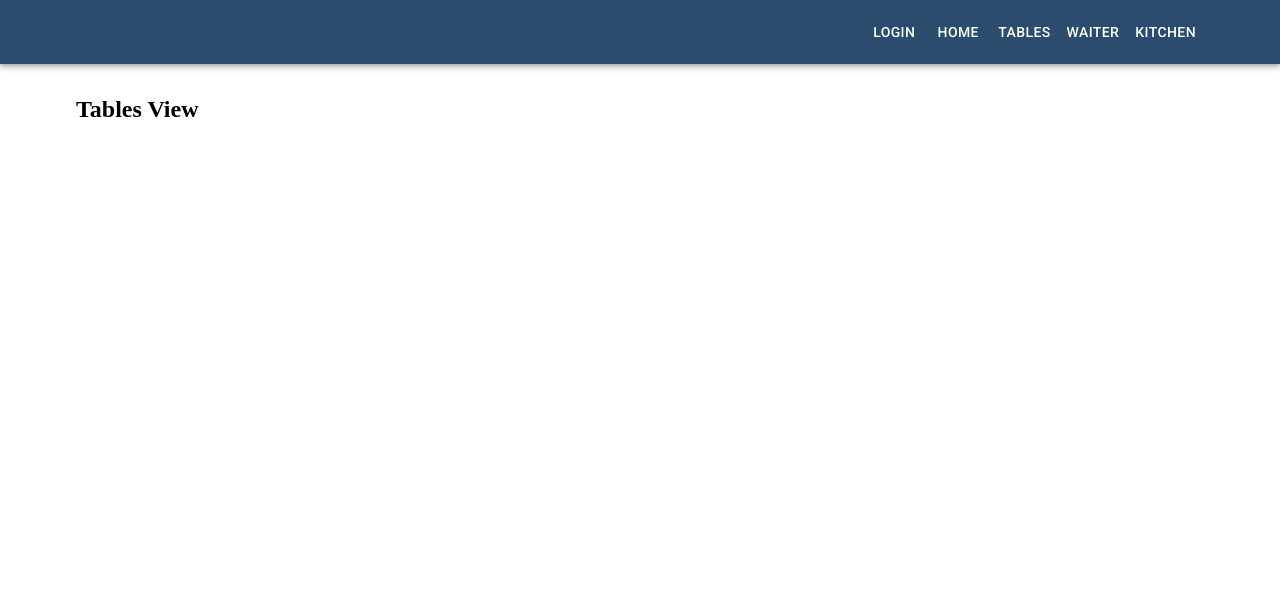
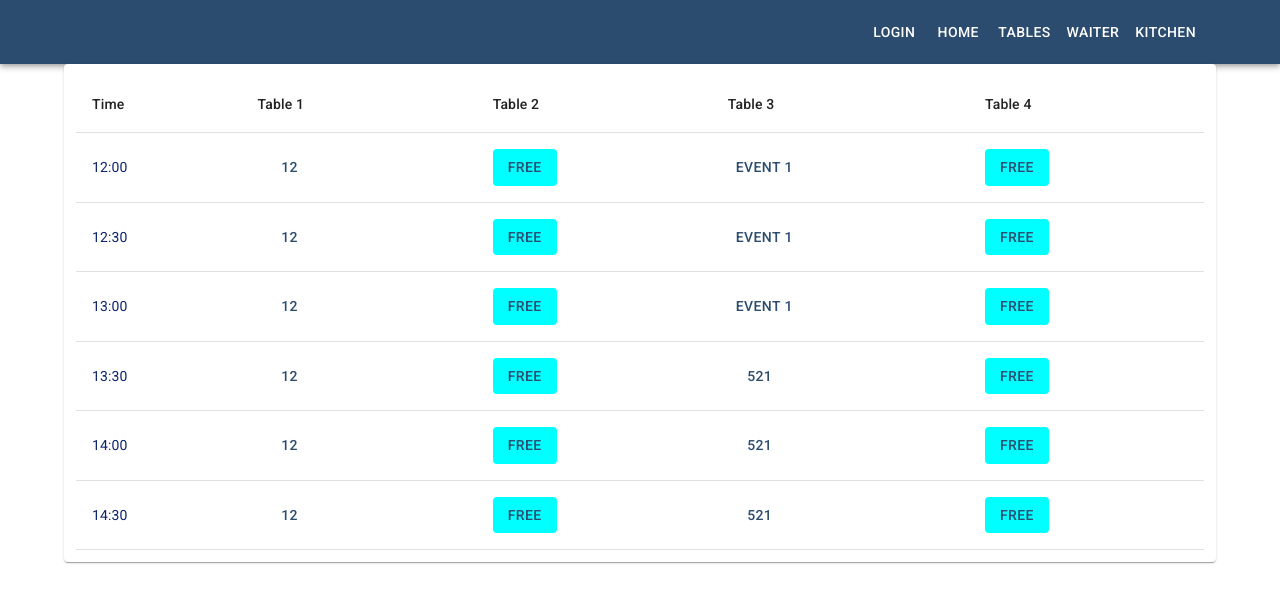
Before and after one commit to AdrianSadowski/oop-ajax-pizzeria-portal, a React (Create React App) app: page /tables in a window 1280 px wide. Shown: the top 602 px of the page. Built offline with nearby package versions, Linux system fonts and the light colour scheme.

Commit message:
Add Kitchen and Tables view

```diff
--- a/src/components/views/Kitchen/Kitchen.js
+++ b/src/components/views/Kitchen/Kitchen.js
@@ -1,10 +1,61 @@
+import { Paper, TableCell, TableHead, TableRow, Table, TableBody, Checkbox } from '@mui/material';
 import React from 'react';
 import styles from './Kitchen.module.scss';
 
+const kitchenContent = [
+  { id: '1', status: 'ready', tableID: '1', order: 'Hawajska na cienkim z Ketchupem' },
+  { id: '2', status: 'ready', tableID: '3', order: 'Burger Drwala' },
+  { id: '3', status: 'not-ready', tableID: 'takeaway', order: 'Pad Thai' },
+  { id: '4', status: 'ready', tableID: '4', order: 'Naleśniki na słono' },
+  { id: '5', status: 'not-ready', tableID: 'delivery', order: 'Dewolaj, Piwo z Beczki' },
+];
+
+const renderActions = status => {
+  switch (status) {
+    case 'ready':
+      return (
+        <Checkbox checked={true}/>
+      );
+    case 'not-ready':
+      return (
+        <Checkbox checked={false}/>
+      );
+    default:
+      return null;
+  }
+};
+
 const Kitchen = () => (
-  <div className={styles.component}>
-    <h2>Kitchen View</h2>
-  </div>
+  <Paper className={styles.component}>
+    <Table>
+      <TableHead>
+        <TableRow>
+          <TableCell>Table ID</TableCell>
+          <TableCell>Order Deails</TableCell>
+          <TableCell>Order Status</TableCell>
+          <TableCell>Order ID</TableCell>
+        </TableRow>
+      </TableHead>
+      <TableBody>
+        {kitchenContent.map(row => (
+          <TableRow key={row.id}>
+            <TableCell>
+              {row.tableID}
+            </TableCell>
+            <TableCell>
+              {row.order}
+            </TableCell>
+            <TableCell>
+              {renderActions(row.status)} {row.status}
+            </TableCell>
+            <TableCell>
+              {row.id}
+            </TableCell>
+          </TableRow>
+        ))}
+      </TableBody>
+    </Table>
+  </Paper>
 );
 
 export default Kitchen;
--- a/src/components/views/Order/Order.js
+++ b/src/components/views/Order/Order.js
@@ -3,7 +3,7 @@ import styles from './Order.module.scss';
 
 const Order = () => (
   <div className={styles.component}>
-    <h2>Order View</h2>
+    <h2>Order View22</h2>
   </div>
 );
 
--- a/src/components/views/Tables/Tables.js
+++ b/src/components/views/Tables/Tables.js
@@ -1,10 +1,114 @@
+import { Button, Paper, Table, TableBody, TableCell, TableHead, TableRow } from '@mui/material';
 import React from 'react';
+import { NavLink } from 'react-router-dom';
 import styles from './Tables.module.scss';
 
+const tableContent = [
+  {
+    hour: '12:00',
+    tables: [
+      {table: 1, status: 'booked', bookingId: '12'},
+      {table: 2, status: 'free', bookingId: null},
+      {table: 3, status: 'event', bookingId: '1'},
+      {table: 4, status: 'free', bookingId: null},
+    ],
+  },
+  {
+    hour: '12:30',
+    tables: [
+      {table: 1, status: 'booked', bookingId: '12'},
+      {table: 2, status: 'free', bookingId: null},
+      {table: 3, status: 'event', bookingId: '1'},
+      {table: 4, status: 'free', bookingId: null},
+    ],
+  },
+  {
+    hour: '13:00',
+    tables: [
+      {table: 1, status: 'booked', bookingId: '12'},
+      {table: 2, status: 'free', bookingId: null},
+      {table: 3, status: 'event', bookingId: '1'},
+      {table: 4, status: 'free', bookingId: null},
+    ],
+  },
+  {
+    hour: '13:30',
+    tables: [
+      {table: 1, status: 'booked', bookingId: '12'},
+      {table: 2, status: 'free', bookingId: null},
+      {table: 3, status: 'booked', bookingId: '521'},
+      {table: 4, status: 'free', bookingId: null},
+    ],
+  },
+  {
+    hour: '14:00',
+    tables: [
+      {table: 1, status: 'booked', bookingId: '12'},
+      {table: 2, status: 'free', bookingId: null},
+      {table: 3, status: 'booked', bookingId: '521'},
+      {table: 4, status: 'free', bookingId: null},
+    ],
+  },
+  {
+    hour: '14:30',
+    tables: [
+      {table: 1, status: 'booked', bookingId: '12'},
+      {table: 2, status: 'free', bookingId: null},
+      {table: 3, status: 'booked', bookingId: '521'},
+      {table: 4, status: 'free', bookingId: null},
+    ],
+  },
+];
+
+const renderActions = (status, table) => {
+  switch (status) {
+    case 'free':
+      return (
+        <Button className={styles.free} to={`/tables/booking-new`} component={NavLink}>Free</Button>
+      );
+    case 'booked':
+      return (
+        <Button to={`/tables/booking/${table.bookingId}`} component={NavLink}>{table.bookingId}</Button>
+      );
+    case 'event':
+      return (
+        <Button to={`/tables/events/${table.bookingId}`} component={NavLink}>Event {table.bookingId}</Button>
+      );
+    default:
+      return null;
+  }
+};
+
 const Tables = () => (
-  <div className={styles.component}>
-    <h2>Tables View</h2>
-  </div>
+  <Paper className={styles.component}>
+    <Table>
+      <TableHead>
+        <TableRow>
+          <TableCell>Time</TableCell>
+          <TableCell>Table 1</TableCell>
+          <TableCell>Table 2</TableCell>
+          <TableCell>Table 3</TableCell>
+          <TableCell>Table 4</TableCell>
+        </TableRow>
+      </TableHead>
+      <TableBody>
+        {tableContent.map((row) => {
+          return (
+            <TableRow key={row.hour}>
+              <TableCell className={styles.hour}>{row.hour}</TableCell>
+              {row.tables.map((table) => {
+                return(
+                  <TableCell className={styles.book} key={table.id}>
+                    {renderActions(table.status, table)}
+                  </TableCell>
+                );
+              })}
+            </TableRow>
+          );
+        })}
+      </TableBody>
+    </Table>
+  </Paper>
 );
 
 export default Tables;
--- a/src/components/views/Tables/Tables.module.scss
+++ b/src/components/views/Tables/Tables.module.scss
@@ -2,4 +2,12 @@
 
 .component {
   padding: $base-size;
+
+  .hour{
+    color:rgb(13, 36, 110);
+  }
+
+  .free{
+    background-color: aqua;
+  }
 }
```
Also changed, not shown: 1 other file (tests, documents, lock files or other folders).
